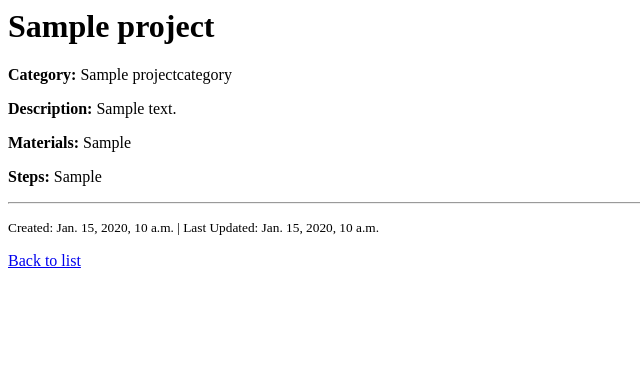
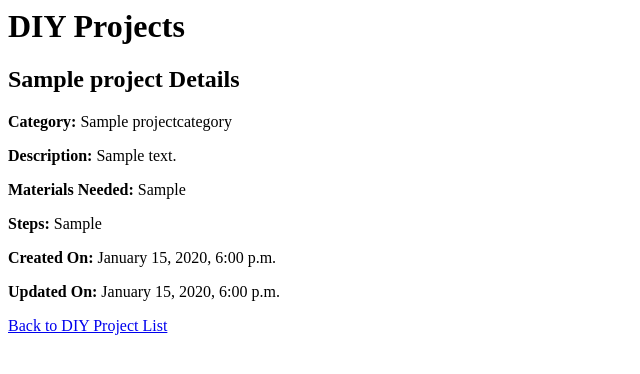
Before and after one commit to EpicMusicalLover/commongrounds-F-10, a Django app: template commongrounds/diyprojects/templates/project_detail.html in a window 1280 px wide. Shown: the top 374 px of the page, without its empty margins (0-640 px from the left). Run offline with Django 5.2, Linux system fonts and the light colour scheme; the template is opened without the code that fills it: values that come from a table or form of the project are taken from there, others are empty; tables that the repository leaves empty hold one stand-in row (values such as "Sample post").

Commit message:
Debugged html templates and urls.

```diff
--- a/commongrounds/commongrounds/settings.py
+++ b/commongrounds/commongrounds/settings.py
@@ -108,7 +108,7 @@ AUTH_PASSWORD_VALIDATORS = [
 
 LANGUAGE_CODE = "en-us"
 
-TIME_ZONE = "UTC"
+TIME_ZONE = "Asia/Manila"
 
 USE_I18N = True
 
--- a/commongrounds/diyprojects/models.py
+++ b/commongrounds/diyprojects/models.py
@@ -1,15 +1,18 @@
 from django.db import models
 from django.urls import reverse
+
 
 class ProjectCategory(models.Model):
     name = models.CharField(max_length=255)
     description = models.TextField()
 
     class Meta:
-        ordering = ['name']
+        ordering = ["name"]
+        verbose_name_plural = 'Project Categories'
 
     def __str__(self):
         return self.name
+
 
 class Project(models.Model):
     title = models.CharField(max_length=255)
@@ -25,10 +28,10 @@ class Project(models.Model):
     updated_on = models.DateTimeField(auto_now=True)
 
     class Meta:
-        ordering = ['-created_on']
+        ordering = ["-created_on"]
 
     def __str__(self):
         return self.title
 
     def get_absolute_url(self):
-        return reverse('diyprojects:project_detail', args=[str(self.id)])
+        return reverse("diyprojects:project_detail", args=[str(self.id)])
--- a/commongrounds/diyprojects/templates/project_detail.html
+++ b/commongrounds/diyprojects/templates/project_detail.html
@@ -1,8 +1,14 @@
-<h1>{{ project.title }}</h1>
-<p><strong>Category:</strong> {{ project.category.name }}</p>
-<p><strong>Description:</strong> {{ project.description }}</p>
-<p><strong>Materials:</strong> {{ project.materials }}</p>
-<p><strong>Steps:</strong> {{ project.steps }}</p>
-<hr>
-<p><small>Created: {{ project.created_on }} | Last Updated: {{ project.updated_on }}</small></p>
-<a href="{% url 'diyprojects:project_list' %}">Back to list</a>
+{% block content %}
+    <h1>DIY Projects</h1>
+
+    <h2>{{ project.title }} Details</h2>
+
+    <p><strong>Category:</strong> {{ project.category.name }}</p>
+    <p><strong>Description:</strong> {{ project.description }}</p>
+    <p><strong>Materials Needed:</strong> {{ project.materials }}</p>
+    <p><strong>Steps:</strong> {{ project.steps }}</p>
+    <p><strong>Created On:</strong> {{ project.created_on|date:"F j, Y, g:i a" }}</p>
+    <p><strong>Updated On:</strong> {{ project.updated_on|date:"F j, Y, g:i a" }}</p>
+
+    <a href="{% url 'diyprojects:project_list' %}">Back to DIY Project List</a>
+{% endblock %}
--- a/commongrounds/diyprojects/templates/project_list.html
+++ b/commongrounds/diyprojects/templates/project_list.html
@@ -1,10 +1,10 @@
-% block content %}
+{% block content %}
     <h1>DIY Projects List</h1>
 
     <h2>Project List</h2>
 
     <ul>
-        {% for project in projects %}
+        {% for project in project_list %}
             <li>
                 <a href="{% url 'diyprojects:project_detail' project.pk %}">
                     {{ project.title }}
--- a/commongrounds/diyprojects/urls.py
+++ b/commongrounds/diyprojects/urls.py
@@ -4,6 +4,7 @@ from .views import ProjectListView, ProjectDetailView
 app_name = 'diyprojects'
 
 urlpatterns = [
-    path('projects', ProjectListView.as_view(), name='project_list'),
-    path('project/<int:pk>', ProjectDetailView.as_view(), name='project_detail'),
+    path('projects/', ProjectListView.as_view(), name='project_list'),
+    path('project/<int:pk>/', ProjectDetailView.as_view(),
+         name='project_detail'),
 ]
--- a/commongrounds/diyprojects/views.py
+++ b/commongrounds/diyprojects/views.py
@@ -4,8 +4,8 @@ from .models import Project
 
 class ProjectListView(ListView):
     model = Project
-    template_name = "diyprojects/project_list.html"
+    template_name = "project_list.html"
 
 class ProjectDetailView(DetailView):
     model = Project
-    template_name = "diyprojects/project_detail.html"
+    template_name = "project_detail.html"
```
Also changed, not shown: commongrounds/diyprojects/migrations/0001_initial.py (added).
